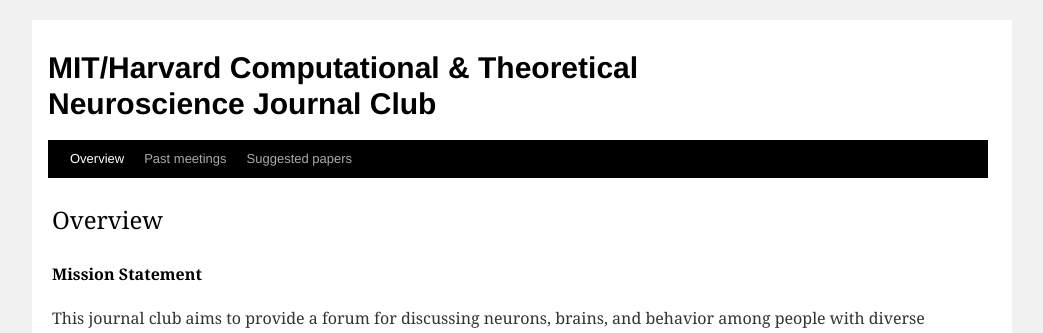
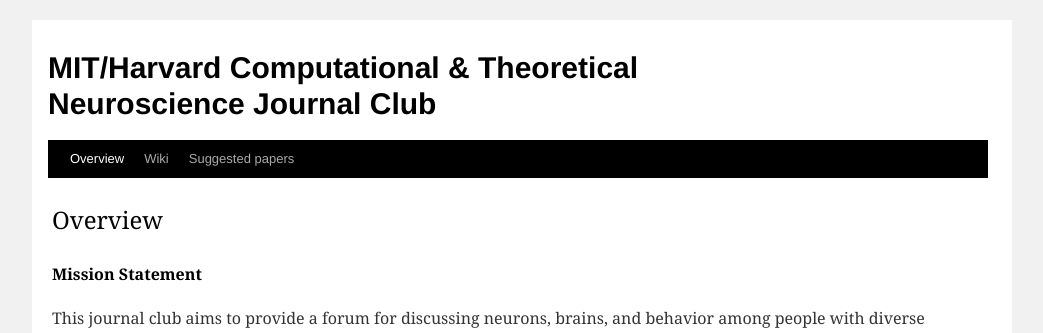
Before and after one commit to compneurojc/compneurojc.github.io, a Jekyll site: the page built from index.html, in a window 1280 px wide and 900 px high. Shown: the top 333 px of the window, without its empty margins (118-1161 px from the left). Built offline with Jekyll 4.4.1, drawn with Linux system fonts in a browser that asks for light colours.

Commit message:
add a link to jc wiki

```diff
--- a/_data/pages.yml
+++ b/_data/pages.yml
@@ -1,6 +1,6 @@
 - name: Overview
   url: /
-- name: Past meetings
-  url: /past_meetings.html
+- name: Wiki
+  url: https://github.com/compneurojc/compneurojc.github.io/wiki
 - name: Suggested papers
   url: /suggested_reading.html
```
